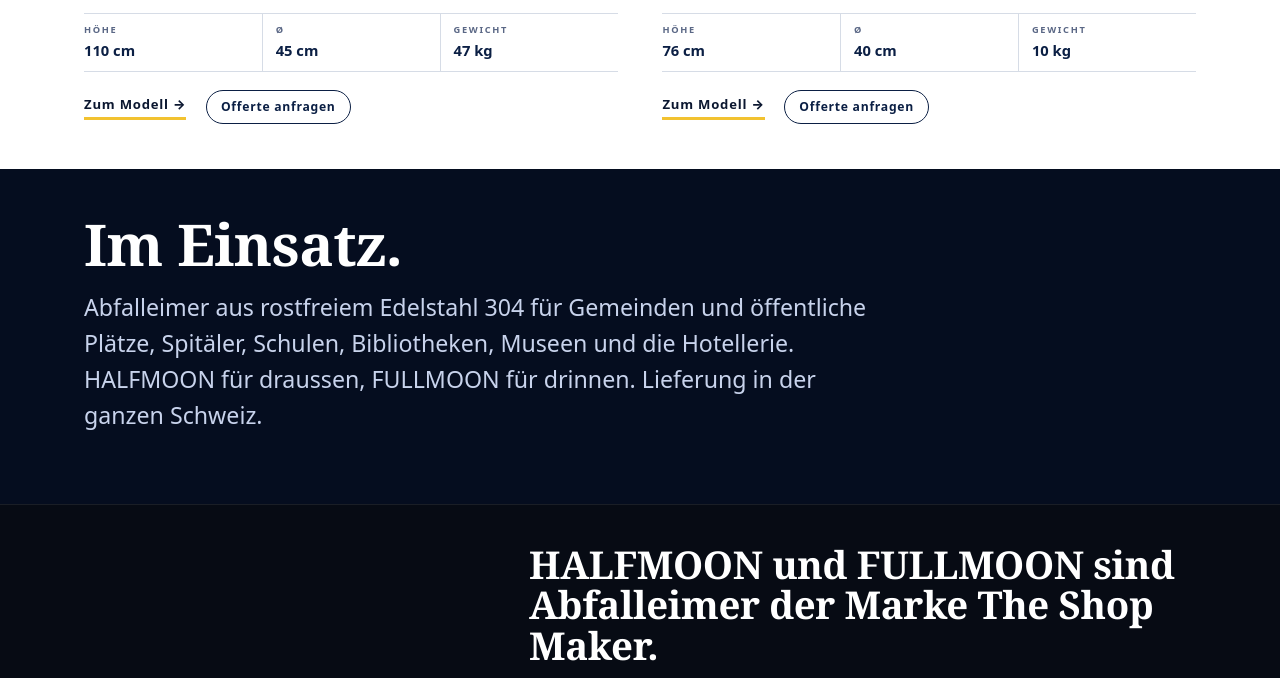
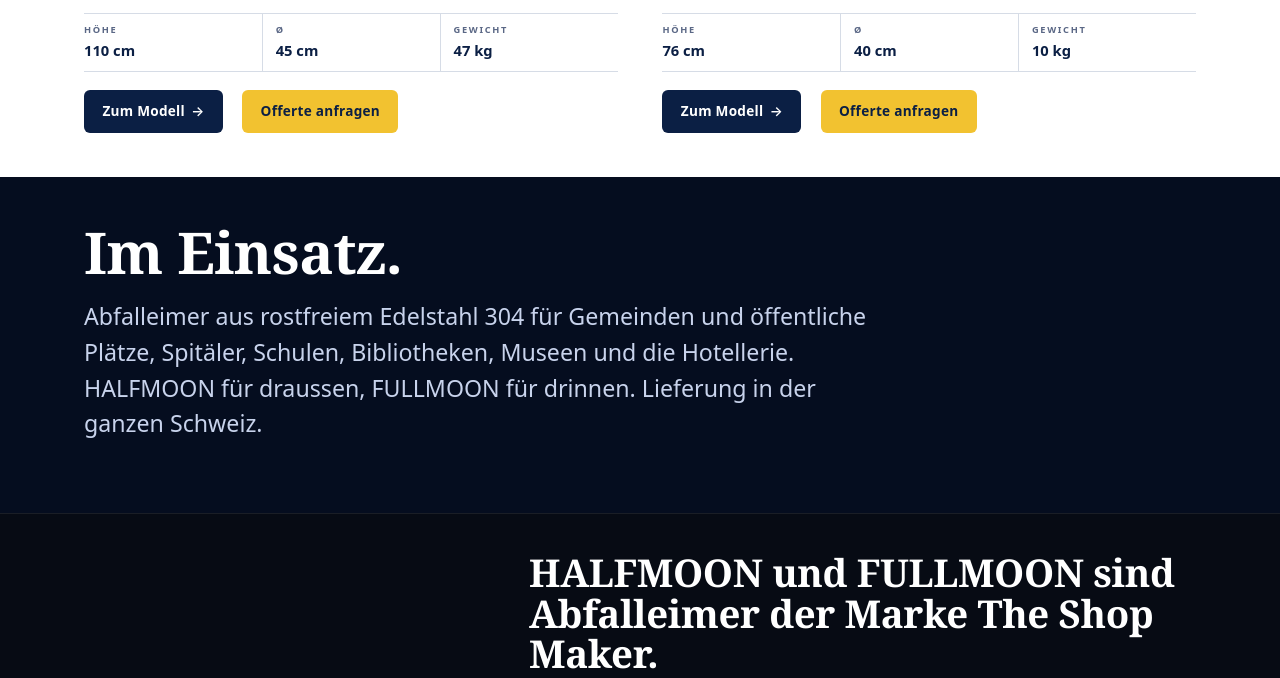
Before and after one commit to graphicsrecords/edelstahl-abfalleimer-ch, a plain HTML site: page abfalleimer.html in a window 1280 px wide. Shown: the part 1873-2551 px from the top of the page. Drawn offline with Linux system fonts and the light colour scheme.

Commit message:
Modellkarten: Buttons im Stil der Einwilligungsschaltflächen (gefüllt, 6px)

```diff
--- a/assets/style.css
+++ b/assets/style.css
@@ -442,8 +442,11 @@ footer{padding-top:2.4rem}
 .duo .spec dt{font-size:.58rem;letter-spacing:.18em;text-transform:uppercase;font-weight:700;color:var(--muted);margin:0 0 .1rem}
 .duo .spec dd{margin:0;font-weight:700;font-size:.92rem;color:var(--navy);font-variant-numeric:tabular-nums}
 .duo .actions{display:flex;align-items:center;flex-wrap:wrap;gap:1.2rem;margin-top:auto}
-.duo .go{font-size:.82rem}
-.duo .go::after{content:" →"}
-.duo .mini{font-weight:700;font-size:.76rem;letter-spacing:.06em;text-decoration:none;color:var(--navy);border:1.5px solid var(--navy);padding:.4rem .9rem;border-radius:999px;transition:background .25s,color .25s}
-.duo .mini:hover,.duo .mini:focus-visible{background:var(--navy);color:#fff}
+.duo .go,.duo .mini{display:inline-flex;align-items:center;gap:.4rem;font-size:.85rem;font-weight:600;letter-spacing:.02em;text-decoration:none;padding:.65rem 1.15rem;border-radius:6px;border:0;transition:background .2s,color .2s,transform .2s}
+.duo .go{background:var(--navy);color:#fff}
+.duo .go::after{content:"→"}
+.duo .go:hover,.duo .go:focus-visible{background:var(--navy-2)}
+.duo .mini{background:var(--yellow);color:var(--navy)}
+.duo .mini:hover,.duo .mini:focus-visible{background:#ffd34d}
+.duo .go:active,.duo .mini:active{transform:translateY(1px)}
 @media (max-width:640px){.duo .ph{aspect-ratio:4/3}.duo h2{font-size:1.6rem}}
```
